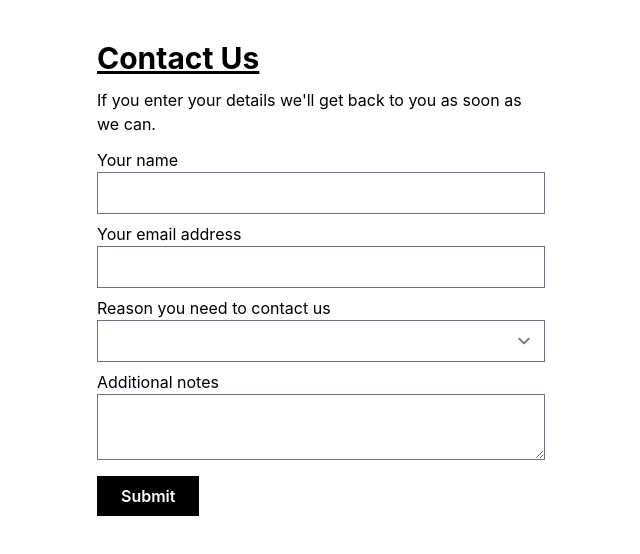
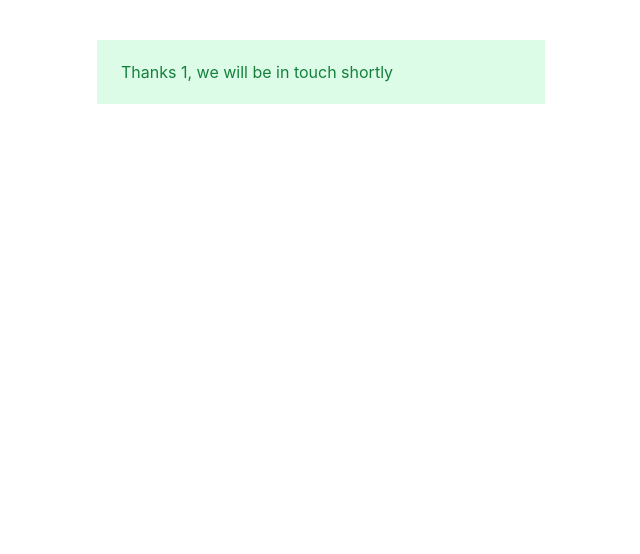
Before and after one commit to Vuyisab/forms, a React (Create React App) app: page /thank-you/1 in a window 1280 px wide. Shown: the top 554 px of the page, without its empty margins (319-959 px from the left). Built offline with nearby package versions, Linux system fonts and the light colour scheme.

Commit message:
refactoored the form to use react router

```diff
--- a/package.json
+++ b/package.json
@@ -12,6 +12,7 @@
     "@types/react-dom": "^18.2.4",
     "react": "^18.2.0",
     "react-dom": "^18.2.0",
+    "react-router-dom": "^6.11.2",
     "react-scripts": "5.0.1",
     "typescript": "^4.9.5",
     "web-vitals": "^2.1.4"
--- a/src/App.tsx
+++ b/src/App.tsx
@@ -1,5 +1,29 @@
-import { ContactPage } from "./ContactPage";
+import { ContactPage, contactPageAction } from "./ContactPage";
+import {
+  createBrowserRouter,
+  RouterProvider,
+  Navigate,
+} from "react-router-dom";
+
+import { ThankYouPage } from "./ThankYouPage";
+
+const router = createBrowserRouter([
+  {
+    path: "/",
+    element: <Navigate to="contact" />,
+  },
+  {
+    path: "/contact",
+    element: <ContactPage />,
+    action: contactPageAction,
+  },
+  {
+    path: "/thank-you/:name",
+    element: <ThankYouPage />,
+  },
+]);
+
 function App() {
-  return <ContactPage />;
+  return <RouterProvider router={router} />;
 }
 export default App;
--- a/src/ContactPage.tsx
+++ b/src/ContactPage.tsx
@@ -1,4 +1,4 @@
-import { FormEvent } from "react";
+import { Form, ActionFunctionArgs, redirect } from "react-router-dom";
 
 type Contact = {
   name: string;
@@ -10,36 +10,30 @@ type Contact = {
 export function ContactPage() {
   const fieldStyle = "flex flex-col mb-2";
 
-  const handleSubmit = (e: FormEvent<HTMLFormElement>) => {
-    e.preventDefault();
-    const formData = new FormData(e.currentTarget);
-    const contact = {
-      name: formData.get("name"),
-      email: formData.get("email"),
-      reason: formData.get("reason"),
-      notes: formData.get("notes"),
-    } as Contact;
-    console.log("Submitted details:", contact);
-  };
-
   return (
     <div className="flex flex-col py-10 max-w-md mx-auto">
       <h2 className="text-3xl font-bold underline mb-3">Contact Us</h2>
       <p className="mb-3">
         If you enter your details we'll get back to you as soon as we can.
       </p>
-      <form onSubmit={handleSubmit}>
+      <Form method="post">
         <div className={fieldStyle}>
           <label htmlFor="name">Your name</label>
-          <input type="text" id="name" name="name" />
+          <input type="text" id="name" name="name" required />
         </div>
         <div className={fieldStyle}>
           <label htmlFor="email">Your email address</label>
-          <input type="email" id="email" name="email" />
+          <input
+            type="email"
+            id="email"
+            name="email"
+            required
+            pattern="\S+@\S+\.\S+"
+          />
         </div>
         <div className={fieldStyle}>
           <label htmlFor="reason">Reason you need to contact us</label>
-          <select id="reason" name="reason">
+          <select id="reason" name="reason" required>
             <option value=""></option>
             <option value="Support">Support</option>
             <option value="Feedback">Feedback</option>
@@ -48,7 +42,7 @@ export function ContactPage() {
         </div>
         <div className={fieldStyle}>
           <label htmlFor="notes">Additional notes</label>
-          <textarea id="notes" name="notes" />
+          <textarea id="notes" name="notes" required />
         </div>
         <div>
           <button
@@ -58,7 +52,19 @@ export function ContactPage() {
             Submit
           </button>
         </div>
-      </form>
+      </Form>
     </div>
   );
 }
+
+export async function contactPageAction({ request }: ActionFunctionArgs) {
+  const formData = await request.formData();
+  const contact = {
+    name: formData.get("name"),
+    email: formData.get("email"),
+    reason: formData.get("reason"),
+    notes: formData.get("notes"),
+  } as Contact;
+  console.log("Submitted details:", contact);
+  return redirect(`/thank-you/${formData.get("name")}`);
+}
--- /dev/null
+++ b/src/ThankYouPage.tsx
@@ -0,0 +1,15 @@
+import { useParams } from "react-router-dom";
+
+export function ThankYouPage() {
+  const { name } = useParams<{ name: string }>();
+  return (
+    <div className="flex flex-col py-10 max-w-md mx-auto">
+      <div
+        role="alert"
+        className="bg-green-100 py-5 px-6 text-base text-green-700 "
+      >
+        Thanks {name}, we will be in touch shortly
+      </div>
+    </div>
+  );
+}
```
Also changed, not shown: 1 other file (tests, documents, lock files or other folders).
